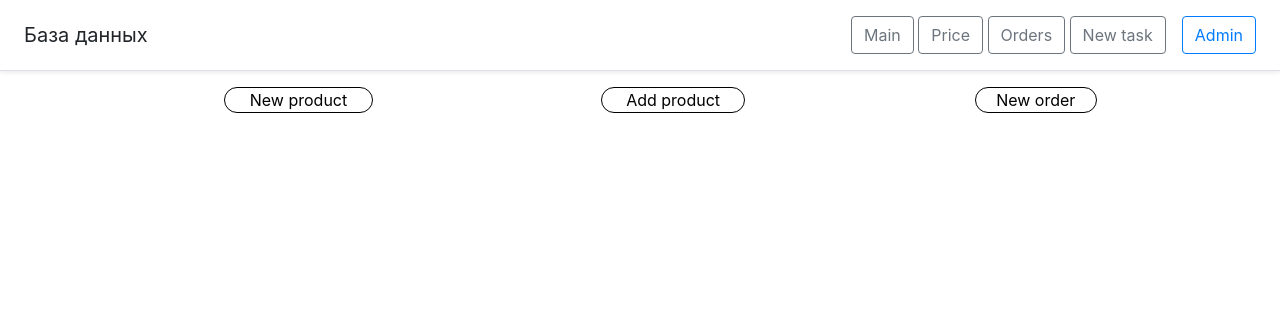
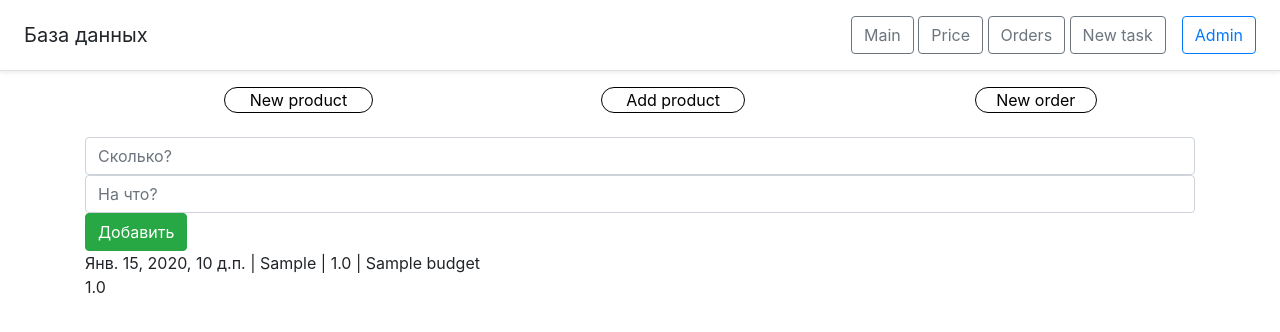
Before and after one commit to tomashiddleston/shop_of_socks, a Django app: page / in a window 1280 px wide. Shown: the top 332 px of the page. Run offline with Django 3.2, Linux system fonts and the light colour scheme; a user stored in the database is signed in; tables that the repository leaves empty hold one stand-in row (values such as "Sample post"); some libraries are stand-ins or nearby versions.

Commit message:
Сохранение

```diff
--- a/main/admin.py
+++ b/main/admin.py
@@ -1,5 +1,5 @@
 from django.contrib import admin
-from .models import Task, Product, Order
+from .models import Task, Product, Order, Budget, Token
 
 
 class ProductAdmin(admin.ModelAdmin):
@@ -10,3 +10,7 @@ admin.site.register(Task)
 admin.site.register(Product, ProductAdmin)
 
 admin.site.register(Order)
+
+admin.site.register(Budget)
+
+admin.site.register(Token)
--- a/main/forms.py
+++ b/main/forms.py
@@ -1,4 +1,4 @@
-from .models import Task, Product, Order
+from .models import Task, Product, Order, Budget
 from django.forms import ModelForm, TextInput, Textarea, ImageField, ClearableFileInput, Select
 
 
@@ -66,3 +66,18 @@ class OrderForm(ModelForm):
                 'placeholder': 'Введите содержание заказа',
             }),
         }
+
+class BudgetForm(ModelForm):
+    class Meta:
+        model = Budget
+        fields = ["budget_name", "earn"]
+        widgets = {
+            "budget_name": TextInput(attrs={
+                'class': 'form-control',
+                'placeholder': 'На что?',
+            }),
+            "earn": TextInput(attrs={
+                'class': 'form-control',
+                'placeholder': 'Сколько?',
+            })
+        }
--- a/main/models.py
+++ b/main/models.py
@@ -42,3 +42,17 @@ class Order(models.Model):
 	class Meta:
 		verbose_name = 'Заказ'
 		verbose_name_plural = 'Заказы'
+
+class Budget(models.Model):
+	budget_name = models.CharField('На что?', max_length=100)
+	earn = models.FloatField('Доход/Расход')
+	uploaded_at = models.DateTimeField(auto_now_add=True)
+	budget_tag = models.CharField('Тэг', max_length=50, default='null')
+
+
+	class Meta:
+		verbose_name = 'Бюджет'
+		verbose_name_plural = 'Бюджет'
+
+class Token(models.Model):
+	access_token = models.CharField('Токен доступа', max_length=100)
--- a/main/templates/main/index.html
+++ b/main/templates/main/index.html
@@ -40,22 +40,19 @@
 
     <a class="item" href="{% url 'order' %}"><div><div class="item2">New order</div></div></a>
 </div>
+<br>
 
+<form action="{% url 'home' %}" method='post'>
+{% csrf_token %}
+{{ form.earn }}
+{{ form.budget_name }}
+<button type='submit' class='btn btn-success'>Добавить</button>
+</form>
 
+{% for el in budget %}
+{{ el.uploaded_at }} | {{ el.budget_tag }} | {{ el.earn }} |
+{{ el.budget_name }} <br>
+{% endfor %}
 
-
-
-
-
-   <!-- <h4>База клиентов:</h4>
-    {% if tasks %}
-        {% for el in tasks %}
-            <div class="alert alert-warning mt-2">
-                <h3>{{ el.title }}</h3>
-                <p>{{ el.task }}</p>
-            </div>
-        {% endfor %}
-    {% else %}
-        <p>У вас нету записей!</p>
-    {% endif %} -->
+{{ budget_sum }}
 {% endblock %}
--- a/main/urls.py
+++ b/main/urls.py
@@ -33,6 +33,11 @@ urlpatterns = [
     path('search_product_list', views.search_product_list.as_view(), name='search_product_list'),
     path('search_add_product', views.search_add_product.as_view(), name='search_add_product'),
     path('delete_product', views.delete_product, name='delete_product'),
+
+    path('vkgetcode', views.vkgetcode, name='vkgetcode'),
+
+    path('vkgettoken', views.vkgettoken, name='vkgettoken')
+
 ]
 # ]+ static(settings.MEDIA_URL, document_root=settings.MEDIA_ROOT) + static(settings.STATIC_URL, document_root=settings.STATIC_ROOT)
 
--- a/main/views.py
+++ b/main/views.py
@@ -1,8 +1,8 @@
 from django.shortcuts import render, redirect
 from django.http import HttpResponse, HttpResponseRedirect
 from django.db.models import Q
-from .models import Task, Product, Order
-from .forms import TaskForm, ProductForm, OrderForm
+from .models import Task, Product, Order, Budget, Token
+from .forms import TaskForm, ProductForm, OrderForm, BudgetForm
 from django.views.generic import ListView, DetailView
 import requests
 import vk
@@ -12,8 +12,30 @@ from django.conf import settings
 
 @login_required
 def index(request):
-	tasks = Task.objects.all()
-	return render(request, 'main/index.html', {'title': 'Главная страница сайта', 'tasks': tasks})
+	if request.method == 'POST':
+		form = BudgetForm(request.POST)
+		if form.is_valid():
+			form.save()
+			return redirect('home')
+		else:
+			error = 'Что-то пошло не так..'
+
+	budget = Budget.objects.all()
+
+	budget_sum = 0
+
+	for item in budget:
+		budget_sum += item.earn
+
+	form = BudgetForm()
+	context = {
+		'form': form,
+		'budget': budget,
+		'budget_sum': budget_sum,
+	}
+
+
+	return render(request, 'main/index.html', context)
 
 @login_required
 def about(LoginRequiredMixin, request):
@@ -30,11 +52,13 @@ def create(request):
 		else:
 			error = 'Что-то пошло не так..'
 
+	budget = Budget.objects.all()
 
 	form = TaskForm()
 	context = {
 		'form': form,
 		'error': error,
+		'budget': budget,
 	}
 	return render(request, 'main/create.html', context)
 
@@ -372,7 +396,58 @@ class add_product(LoginRequiredMixin, ListView):
 	template_name = 'main/add_product.html'
 
 @login_required
+def vkgetcode(request):
+	client_id = 7574810
+	client_secret = '3gi802fi8D7nB7sgC2m9'
+	version = 5.122
+	group_id = 197063065
+	redirect_uri = 'http://127.0.0.1:8000/vkgettoken'
+	scopes = 'market,photos'
+
+	auth_url = 'https://oauth.vk.com/authorize' + '?' + 'client_id=' + str(client_id) + '&display=page&redirect_uri=' + redirect_uri + '&scope=' + scopes + '&response_type=code&v=' + str(version)
+	return HttpResponseRedirect(auth_url)
+
+@login_required
+def vkgettoken(request):
+	code = request.GET.get('code')
+	print ('КОДДД', code)
+	client_id = 7574810
+	client_secret = '3gi802fi8D7nB7sgC2m9'
+	version = 5.122
+	group_id = 197063065
+	redirect_uri = 'http://127.0.0.1:8000/vkgettoken'
+	scopes = 'market,photos'
+	get_access_token = requests.get('https://oauth.vk.com/access_token',
+							params = {
+								'client_id': client_id,
+								'client_secret': client_secret,
+								'redirect_uri': redirect_uri,
+								'v': version,
+								'code': code,
+							}
+							)
+
+	new_access_token = get_access_token.json()['access_token']
+	print (new_access_token)
+
+	token_object = Token.objects.get(pk=1)
+	access_token = token_object.access_token
+	print ('СТАРЫЙ ТОКЕН: ', access_token)
+
+	token_object.access_token = new_access_token
+
+	token_object.save()
+
+	return HttpResponseRedirect('home')
+
+@login_required
 def add_product_vk(request):
+	end = '"photo":"4de5b8f0b3x","sizes":[],"sizes2":[["max","5d4ad2505889b301475723ad3197fb2319c506d354cc70d7e5c521ee","8699078778338907580",1440,1440],["a","f98803ab36efd6937d64616d3f2cd83cca2c33b1677d50d3137f0c36","-2445330089933293795",800,800],["b","db462598e9fd32b911e68944bdb7de5e39adb53187dcd60c927036dc","5981226008241475202",400,400],["c","784fb9e174f7d0fe14bcbae26eb11f388ea6e3da0a2f7e588d920739","2596944398728374318",300,300],["d","f6fe524fc1c8e6bdbb47d6caa69851bce6c2ddd473924a136316a409","8891666904311755021",200,200],["e","39aec961cade0eb6c0bf1a3aad8a8ed3bf017802bf461c5e98f528c1","7938689004032980611",150,150],["f","b7a06ce2db54436d04080323618f31ba8a9a56c3b05bc61f1dc6c8bd","-5021090960027821844",100,100],["g","8422c08dfd93751c56f550a25ec6a48ed55cb063854cc41370894e48","-2252590944185552705",50,50],["o","5d4ad2505889b301475723ad3197fb2319c506d354cc70d7e5c521ee","8699078778338907580",1440,1440]'
+	start = '"photo":"c0eefcc716x","sizes":[],"sizes2":[["max","5d4ad2505889b301475723ad3197fb2319c506d354cc70d7e5c521ee","8699078778338907580",1440,1440],["a","f98803ab36efd6937d64616d3f2cd83cca2c33b1677d50d3137f0c36","-2445330089933293795",800,800],["b","db462598e9fd32b911e68944bdb7de5e39adb53187dcd60c927036dc","5981226008241475202",400,400'
+	print (len(end))
+	print (len(start))
+	code = request.GET.get('code')
+	print ('КОДДД', code)
 	product_size = request.POST['product_size']
 	product_pk = request.POST['product_pk']
 	product_id = request.POST['product_id']
@@ -382,7 +457,6 @@ def add_product_vk(request):
 	album_ids_ = request.POST.getlist("qq")
 	album_ids = ', '.join(album_ids_)
 	product_size_index = product_size[0]
-	print (product_size_index)
 	if product_size == '36-44.':
 		pass
 	elif product_size == '38-42.':
@@ -390,11 +464,9 @@ def add_product_vk(request):
 	else:
 		if product_size_index == '3':
 			album_ids = album_ids + ', 7'
-			print (album_ids)
 		elif product_size_index == '4':
 			album_ids = album_ids + ', 8'
 
-	print (album_ids)
 
 	if product_size == 'One size.':
 		product_description = 'Товар №' + product_id + '.' + '''
@@ -413,12 +485,13 @@ def add_product_vk(request):
 17% Полиамид
 3% Эластан'''
 
-	access_token = '21d046c6c57d4eb56d25cfdd0516eb0dc56350658a1e452da8d06daa75416b2ead7e62c82b511a31bb113'
+	token_object = Token.objects.get(pk=1)
+	access_token = token_object.access_token
 	client_id = 7574810
 	client_secret = '3gi802fi8D7nB7sgC2m9'
 	version = 5.122
 	group_id = 197063065
-	redirect_uri = 'http://127.0.0.1:8000/'
+	redirect_uri = 'http://127.0.0.1:8000/change_order_status'
 	scopes = 'market,photos'
 	files = {
 		'file': open('media/' + product_image, 'rb')
@@ -426,70 +499,37 @@ def add_product_vk(request):
 
 	auth_url = 'https://oauth.vk.com/authorize' + '?' + 'client_id=' + str(client_id) + '&display=page&redirect_uri=' + redirect_uri + '&scope=' + scopes + '&response_type=code&v=' + str(version)
 
-	return HttpResponseRedirect(auth_url)
-
-	print (code)
-
-	vk_auth = requests.get('https://oauth.vk.com/authorize',
-						params = {
-							'client_id': client_id,
-							'redirect_uri': 'http://127.0.0.1:8000/',
-							'groups_ids': group_id,
-							'display': 'page',
-							'scope': 'market, photos',
-							'response_type': 'code',
-							'v': version,
-						})
-
-	# vk_auth = requests.get('https://oauth.vk.com/access_token',
-	# 					params = {
-	# 						'client_id': client_id,
-	# 						'client_secret': client_secret,
-	# 						'groups_ids': group_id,
-	# 						'display': 'page',
-	# 						'scope': 'market, photos',
-	# 						'response_type': 'token',
-	# 						'v': version,
-	# 					})
-
-	data = vk_auth.json()['response']
-	for row in vk_auth:
-		print(row)
-	print (data)
-
-	getuploadserver = requests.get('https://api.vk.com/method/photos.getMarketUploadServer',
+	getuploadserver = requests.post('https://api.vk.com/method/photos.getMarketUploadServer',
 							params = {
 								'group_id': group_id,
 								'main_photo': 1,
 								'access_token': access_token,
 								'v': version,
-								'crop_width': 400,
+								'crop_width': 2048,
 							}
-
 							)
 
 	upload_server = getuploadserver.json()['response']['upload_url']
 	uploadphoto = requests.post(upload_server, files=files)
-	photos = uploadphoto.json()
 	server = int(uploadphoto.json()['server'])
-	photo = uploadphoto.json()['photo']
+	photo= uploadphoto.json()['photo']
 	hash_ = uploadphoto.json()['hash']
 	crop_data = uploadphoto.json()['crop_data']
 	crop_hash = uploadphoto.json()['crop_hash']
 
-	savephoto = requests.post('https://api.vk.com/method/photos.saveMarketPhoto',
-							params={
-								'group_id': group_id,
-								'photo': photo,
-								'hash': hash_,
-								'crop_data': crop_data,
-								'crop_hash': crop_hash,
-								'server': server,
-								'access_token': access_token,
-								'v': version,
 
-							})
+	params={
+			'group_id': group_id,
+			'photo': photo,
+			'hash': hash_,
+			'crop_data': crop_data,
+			'crop_hash': crop_hash,
+			'server': server,
+			'access_token': access_token,
+			'v': version,
+			}
 
+	savephoto = requests.post('https://api.vk.com/method/photos.saveMarketPhoto', data=params)
 	photo = savephoto.json()['response']
 	for row in photo:
 		photo_id = int(row.get('id'))
@@ -509,7 +549,6 @@ def add_product_vk(request):
 						})
 
 	item_id = response.json()['response']['market_item_id']
-	print(item_id)
 
 	addAlbum = requests.get('https://api.vk.com/method/market.addToAlbum',
 							params = {
@@ -521,7 +560,6 @@ def add_product_vk(request):
 							})
 
 	data = addAlbum.json()
-	print (data)
 
 	url = '/product/' + product_id
 	return HttpResponseRedirect(url)
```
Also changed, not shown: main/templates/main/add_product.html (+9 -0 lines), main/migrations/0048_budget.py (added), main/migrations/0049_auto_20200830_1110.py (added), main/migrations/0050_token.py (added).
